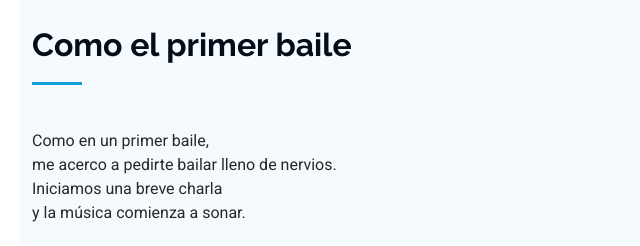
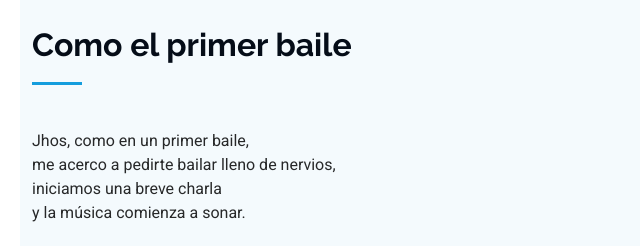
Before and after one commit to Fabho/para-jhos, a website: page index.html in a window 1280 px wide. Shown: the part 2280-2526 px from the top of the page, 280-920 px from the left. Drawn offline with Linux system fonts and the light colour scheme.

Commit message:
fix content syntax

```diff
--- a/index.html
+++ b/index.html
@@ -139,11 +139,11 @@
       <div class="container section-title" data-aos="fade-up">
         <h2>Como el primer baile</h2>
         <br/>
-        <p>Como en un primer baile,
+        <p>Jhos, como en un primer baile,
         <br/>
-        me acerco a pedirte bailar lleno de nervios.
+        me acerco a pedirte bailar lleno de nervios,
         </br>
-        Iniciamos una breve charla
+        iniciamos una breve charla
         <br/>
         y la m&uacute;sica comienza a sonar.
         </p>
```
